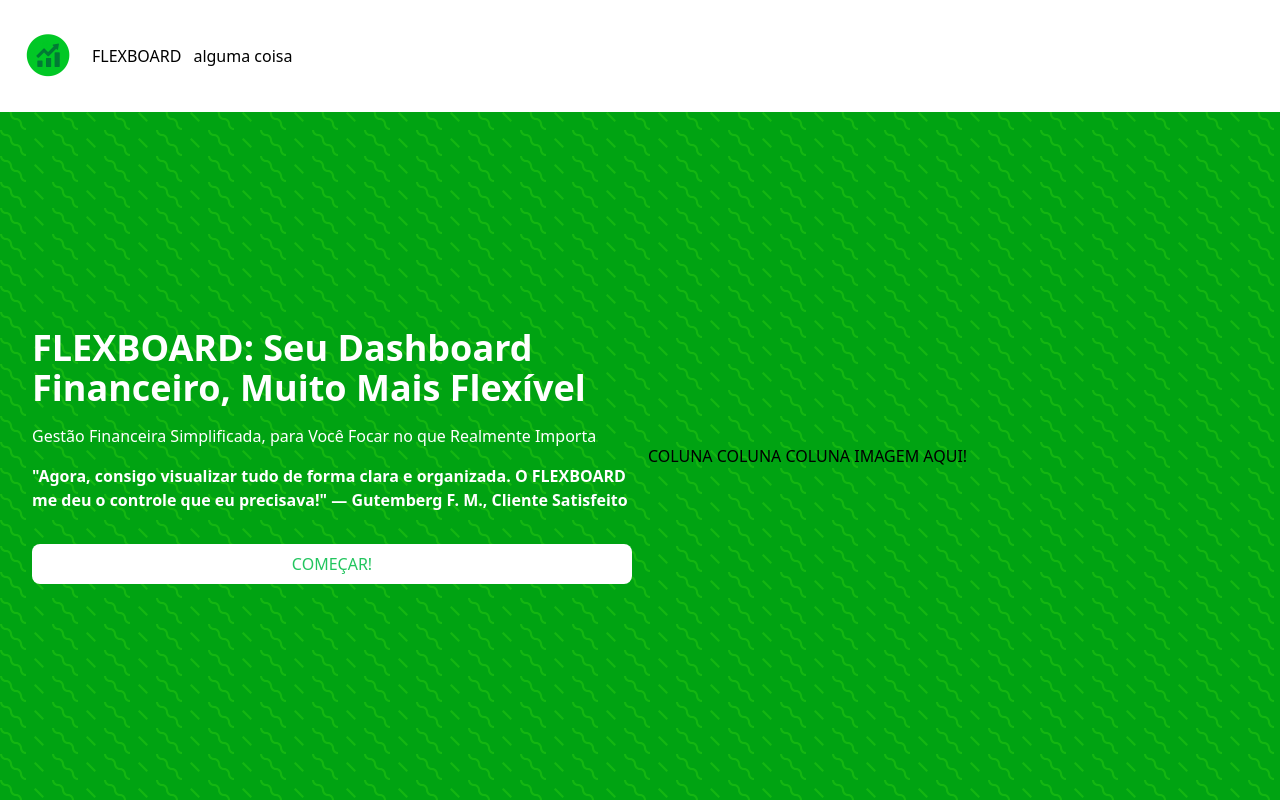
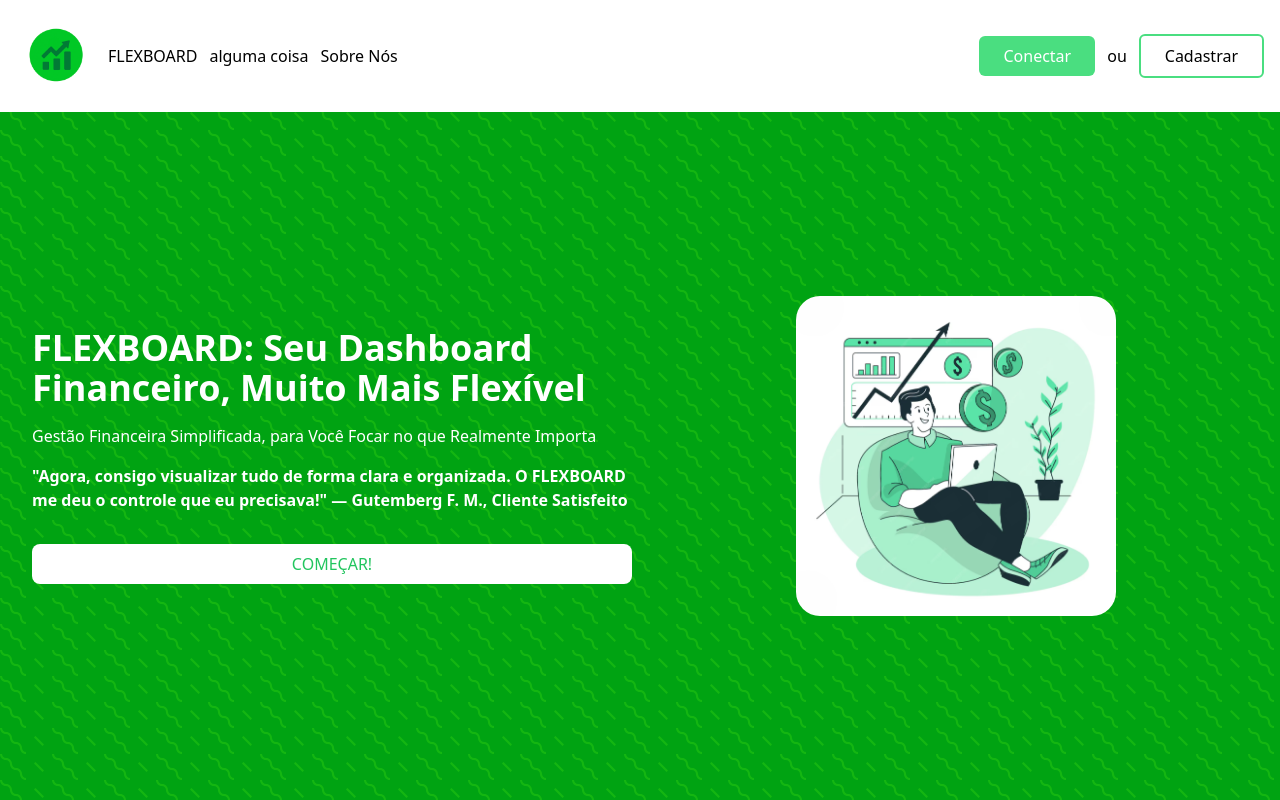
Before and after one commit to Gute-11/Financial_Dashboard_Panel, a React (Vite) app: page /Home in a window 1280 px wide. Built offline with nearby package versions, Linux system fonts and the light colour scheme.

Commit message:
Home page Improvements

```diff
--- a/src/pages/HomePage.jsx
+++ b/src/pages/HomePage.jsx
@@ -1,9 +1,10 @@
 import fotoLogo from "../images/Logo.png";
+import fotoHomePage from "../images/imagemHomePage.png";
 import "../index.css";
 
 function HomePage() {
   return (
-    <div className="">
+    <div>
       <header
         className="bg-white h-28 gap-3 flex items-center
          fixed top-0 w-screen px-4"
@@ -12,13 +13,18 @@ function HomePage() {
           src={fotoLogo}
           alt="Foto Logo"
           className=" rounded-full
-            object-cover w-16 h-16 cursor-pointer border-gray-300
+            object-cover w-20 h-20 cursor-pointer border-gray-300
             transition-all duration-300 ease-linear hover:scale-110"
         />
-        <h1>FLEXBOARD</h1>
-        <a>alguma coisa</a>
+        <a href="">FLEXBOARD</a>
+        <a href="">alguma coisa</a>
+        <a href="">Sobre Nós</a>
+        <button className="bg-green-400 py-2 ml-auto text-white px-6 rounded-md">Conectar</button>
+        <p>ou</p>
+        <button className="py-2 px-6 rounded-md border-green-400 border-2">Cadastrar</button>
       </header>
-      <div className="pt-28 h-screen flex w-screen background-pattern">
+
+      <div className="pt-28 h-full md:h-screen flex background-pattern">
         <main className="grid grid-cols-1 md:grid-cols-2 gap-4 px-4 py-8">
           <div className="justify-center flex flex-col gap-4 pl-4">
             <h1 className="text-white text-4xl font-bold">
@@ -29,15 +35,22 @@ function HomePage() {
               Importa
             </p>
             <p className="text-white font-semibold">
-              &quot;Agora, consigo visualizar tudo de forma clara e organizada. O
-              FLEXBOARD me deu o controle que eu precisava!&quot; — Gutemberg F. M.,
-              Cliente Satisfeito
+              &quot;Agora, consigo visualizar tudo de forma clara e organizada.
+              O FLEXBOARD me deu o controle que eu precisava!&quot; — Gutemberg
+              F. M., Cliente Satisfeito
             </p>
-            <button className="mt-4 bg-white text-green-500 py-2 px-6 rounded-lg">COMEÇAR!</button>
+            <button className="mt-4 bg-white text-green-500 py-2 px-6 rounded-lg">
+              COMEÇAR!
+            </button>
           </div>
 
-          <div className="justify-center flex flex-col">
-            <h1>COLUNA COLUNA COLUNA IMAGEM AQUI!</h1>
+          <div className="flex flex-col">
+            <img
+              src={fotoHomePage}
+              alt="Foto Home Page"
+              className="object-cover m-auto justify-center h-80 w-80
+              rounded-3xl ease-linear"
+            />
           </div>
         </main>
       </div>
```
Also changed, not shown: src/images/ImagemHomePage.png (added).
